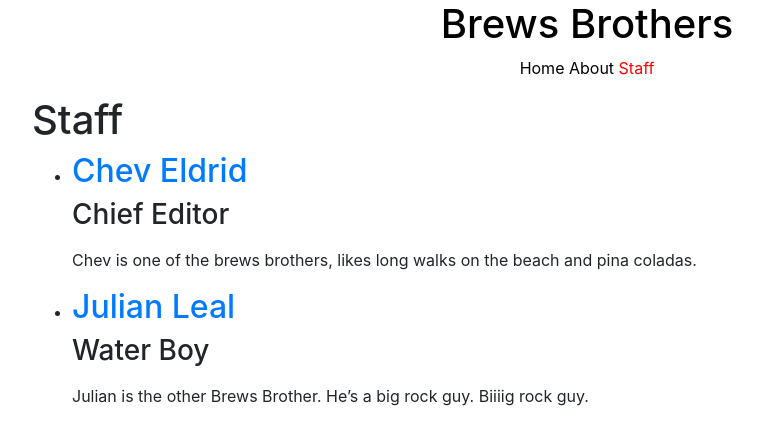
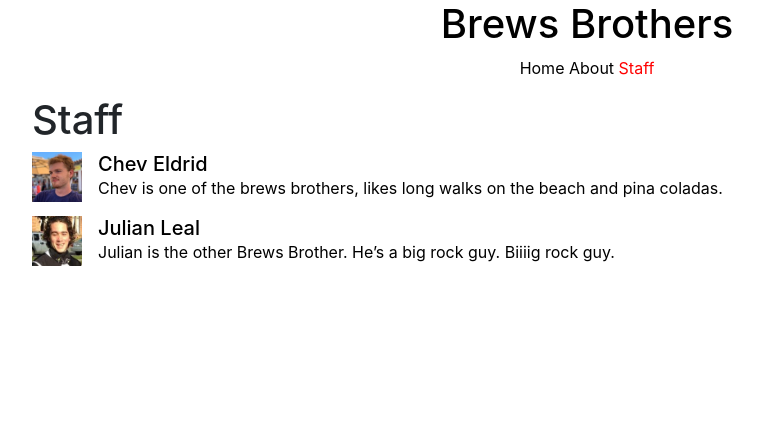
Before and after one commit to chevEldrid/mtgsite, a Jekyll site: the page built from staff.html, in a window 1280 px wide. Shown: the top 445 px of the page, without its empty margins (53-816 px from the left). Built offline with Jekyll 4.4.1, drawn with Linux system fonts in a browser that asks for light colours.

Commit message:
style staff page

```diff
--- a/staff.html
+++ b/staff.html
@@ -3,12 +3,14 @@ title: Staff
 ---
 <h1>Staff</h1>
 
-<ul>
-  {% for author in site.authors %}
-    <li>
-      <h2><a href="{{ author.url }}">{{ author.name }}</a></h2>
-      <h3>{{ author.position }}</h3>
-      <p>{{ author.content | markdownify }}</p>
-    </li>
-  {% endfor %}
-</ul>
+{% for author in site.authors %}
+  <a class="post-link" href="{{ author.url }}">
+    <div class="media">
+      <img src="/{{ author.picture }}" class="mr-3 author-pic-sm" alt="{{ author.name}}">
+      <div class="media-body">
+        <h5 class="mt-0 mb-0">{{ author.name }}</h5>
+        {{ author.content | markdownify }}
+      </div>
+    </div>
+  </a>
+{% endfor %}
```
Also changed, not shown: _layouts/author.html (+8 -7 lines).
